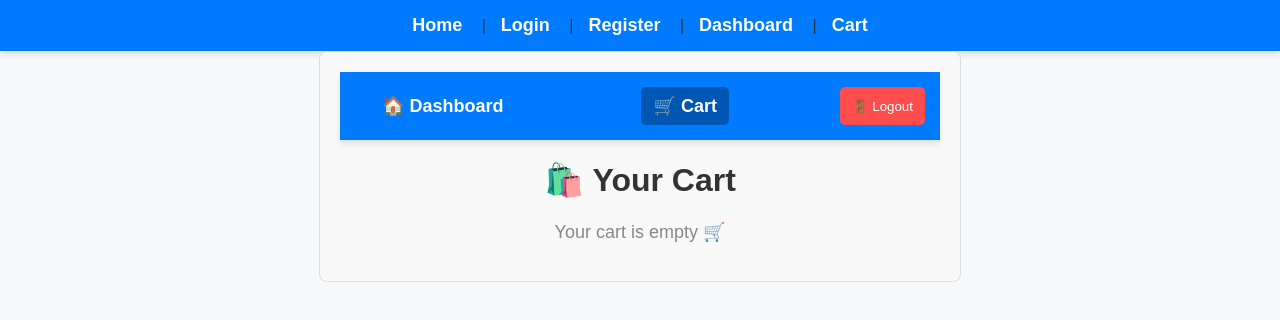
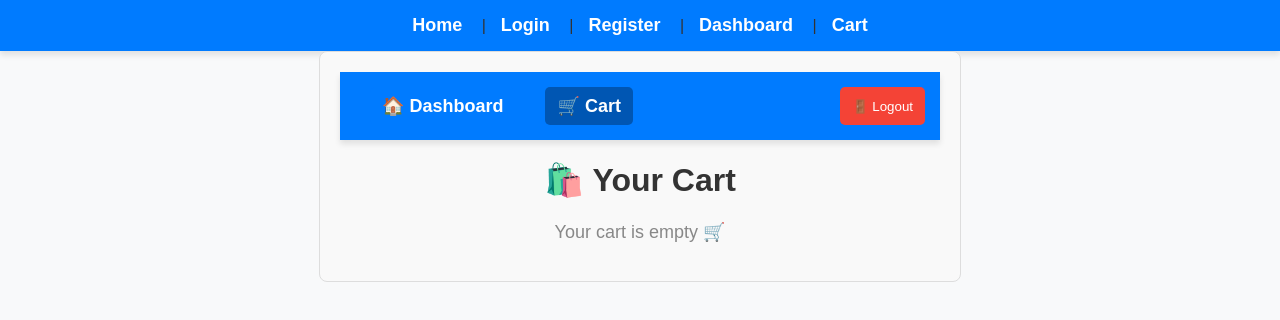
Before and after one commit to Madeep9347/django-frontend, a React (Create React App) app: page /cart in a window 1280 px wide. Shown: the top 320 px of the page. Built offline with nearby package versions, Linux system fonts and the light colour scheme.

Commit message:
Update Cart.css

```diff
--- a/src/Cart.css
+++ b/src/Cart.css
@@ -83,3 +83,17 @@ h1 {
 .payment-button:hover {
   background-color: #218838;
 }
+
+.logout-button {
+  margin-left: auto;
+  background-color: #f44336;
+  color: white;
+  border: none;
+  padding: 8px 12px;
+  border-radius: 5px;
+  cursor: pointer;
+}
+
+.logout-button:hover {
+  background-color: #d32f2f;
+}
```
